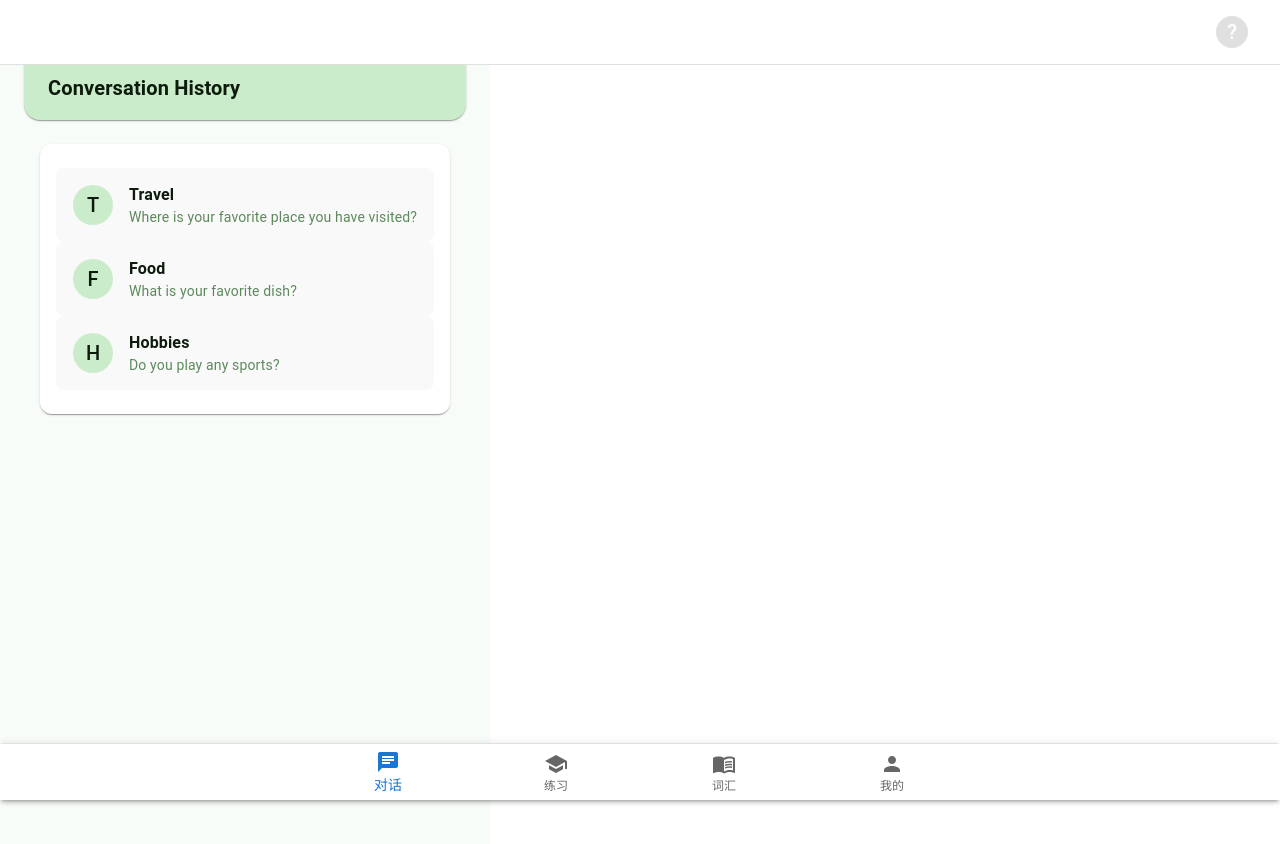
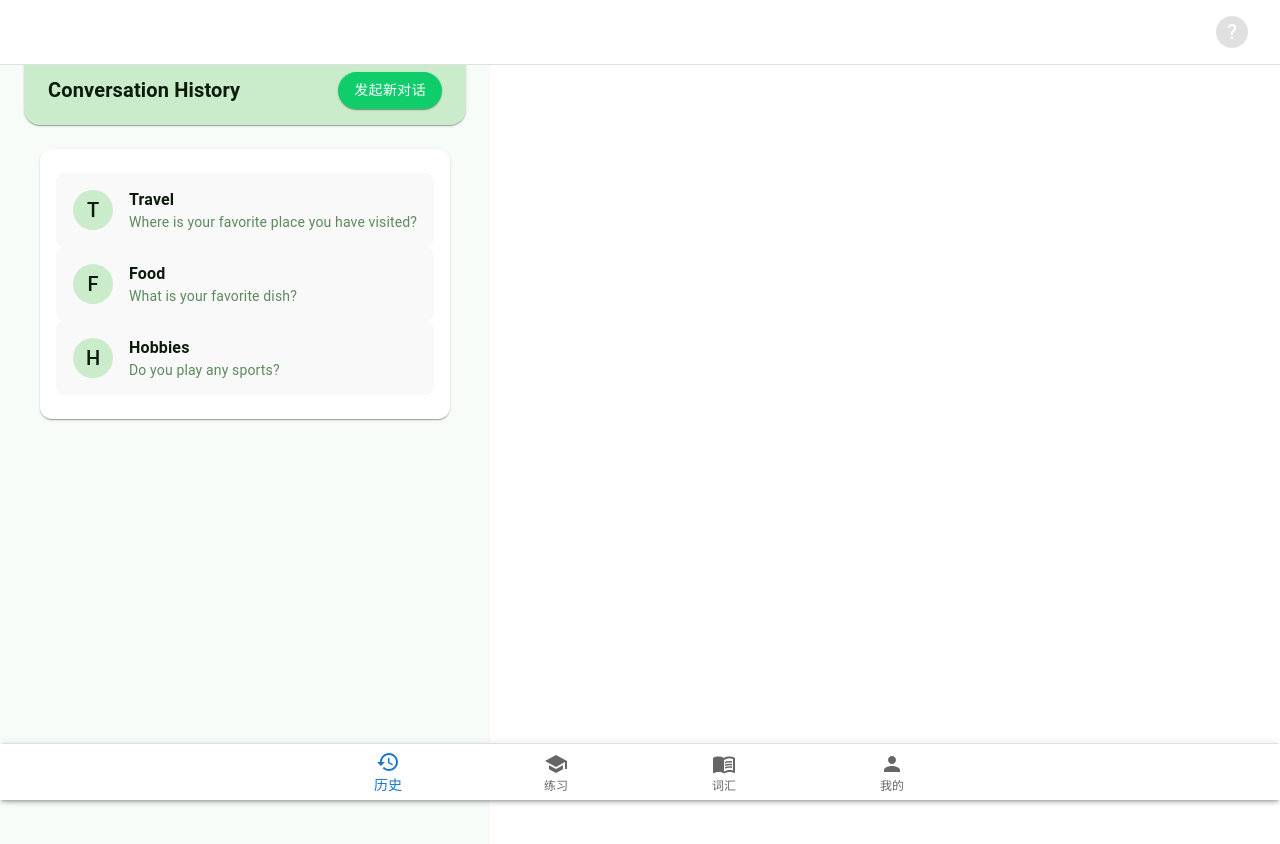
Before and after one commit to erichecan/smalltalk, a React (Vite) app: page /history in a window 1280 px wide. Shown: the top 844 px of the page. Built offline with nearby package versions, Linux system fonts and the light colour scheme; no server answers.

Commit message:
feat: bottom nav '对话'改为'历史'，历史页顶部加发起新对话按钮

```diff
--- a/src/components/BottomNav.tsx
+++ b/src/components/BottomNav.tsx
@@ -11,6 +11,7 @@ import {
   School as PracticeIcon,
   MenuBook as VocabularyIcon,
   Person as PersonIcon,
+  History as HistoryIcon,
 } from '@mui/icons-material';
 import type { ReactElement } from 'react';
 import type { IconProps } from '@mui/material/Icon';
@@ -25,9 +26,9 @@ export interface NavItem {
 // 只保留4个主入口
 export const navigationItems: NavItem[] = [
   {
-    label: '对话',
-    icon: <ChatIcon />,
-    path: '/topic',
+    label: '历史',
+    icon: <HistoryIcon />,
+    path: '/history',
   },
   {
     label: '练习',
--- a/src/pages/History.tsx
+++ b/src/pages/History.tsx
@@ -1,4 +1,4 @@
-import { Container, Box, Typography, List, ListItem, ListItemAvatar, Avatar, ListItemText, Paper } from '@mui/material';
+import { Container, Box, Typography, List, ListItem, ListItemAvatar, Avatar, ListItemText, Paper, Button } from '@mui/material';
 import { useNavigate } from 'react-router-dom';
 
 const mockHistory = [
@@ -12,8 +12,11 @@ export default function History() {
   return (
     <Container sx={{ minHeight: '100vh', bgcolor: '#f8fcf8', p: 0 }}>
       {/* 顶部标题栏 */}
-      <Box sx={{ bgcolor: '#CAECCA', py: 2, px: 3, borderBottomLeftRadius: 16, borderBottomRightRadius: 16, boxShadow: 1 }}>
+      <Box sx={{ bgcolor: '#CAECCA', py: 2, px: 3, borderBottomLeftRadius: 16, borderBottomRightRadius: 16, boxShadow: 1, display: 'flex', alignItems: 'center', justifyContent: 'space-between' }}>
         <Typography variant="h6" sx={{ color: '#0d1b0d', fontWeight: 'bold' }}>Conversation History</Typography>
+        <Button variant="contained" sx={{ bgcolor: '#0ecd6a', color: '#fff', borderRadius: 20, ml: 2, fontWeight: 'bold', boxShadow: 1 }} onClick={() => navigate('/topic')}>
+          发起新对话
+        </Button>
       </Box>
       {/* 历史对话列表 */}
       <Box sx={{ px: 2, py: 3 }}>
```
